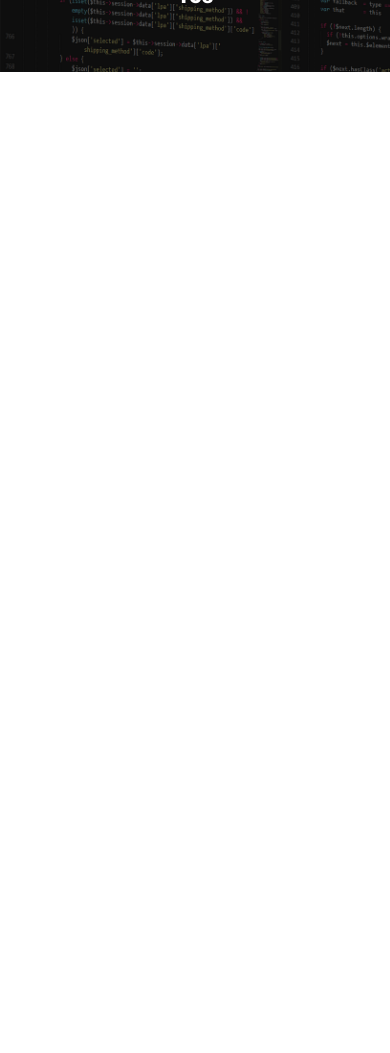
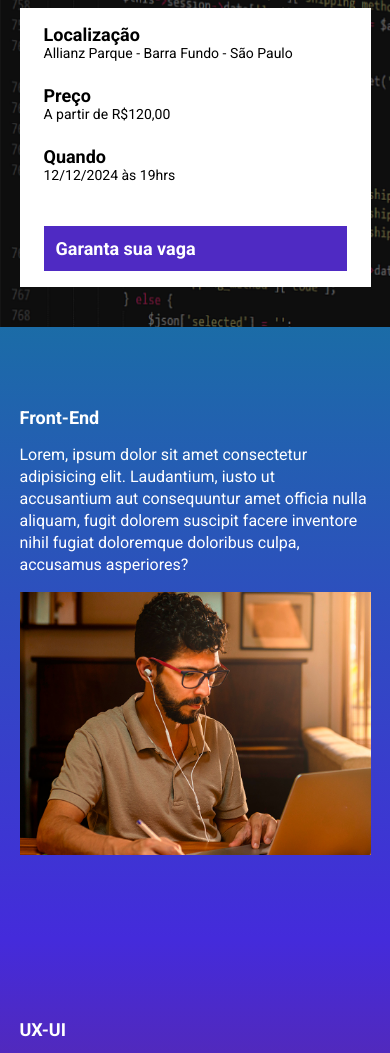
Before and after one commit to DiperPines2/ebac_tech_talks, a website built with Parcel: page src/index.html in a window 390 px wide. Shown: the part 168-1221 px from the top of the page. Before the commit the page ends 844 px from the top, so only its background shows below. Built offline with nearby package versions, Linux system fonts and the light colour scheme.

Commit message:
corrigingo data do evento

```diff
--- a/package.json
+++ b/package.json
@@ -1,8 +1,8 @@
 {
   "name": "modulo22",
   "version": "1.0.0",
-  "main": "index.js",
   "scripts": {
+    "build": "parcel build src/index.html",
     "dev": "parcel src/index.html src/styles/main.scss src/scripts/main.js",
     "test": "echo \"Error: no test specified\" && exit 1"
   },
@@ -13,6 +13,7 @@
   "devDependencies": {
     "@parcel/transformer-sass": "^2.13.0",
     "parcel": "^2.13.0",
-    "sharp": "^0.33.5"
+    "sharp": "^0.33.5",
+    "svgo": "^3.3.2"
   }
 }
--- a/src/index.html
+++ b/src/index.html
@@ -4,6 +4,7 @@
     <meta charset="UTF-8">
     <meta name="viewport" content="width=device-width, initial-scale=1.0">
     <link rel="stylesheet" href="./styles/main.scss">
+    <link rel="stylesheet" href="https://unpkg.com/aos@next/dist/aos.css" />
 
     <link rel="preconnect" href="https://fonts.googleapis.com">
     <link rel="preconnect" href="https://fonts.gstatic.com" crossorigin>
@@ -15,12 +16,84 @@
         <div class="container">
             <img class="hero__logo" src="./images/ebac_logo.svg" alt="EBAC">
             <p class="hero__text">
-                O maior evento de tecnologia do Brasil começa em 10d 12h 20m 15s
+                O maior evento de tecnologia do Brasil começa em <span id="contador"></span>
             </p>
+            <div class="infos-bar">
+                <ul class="infos-bar__infos">
+                    <li class="infos-bar__infos__item">
+                        <b>Localização</b>
+                        Allianz Parque - Barra Fundo - São Paulo
+                    </li>
+                    <li class="infos-bar__infos__item">
+                        <b>Preço</b>
+                        A partir de R$120,00
+                    </li>
+                    <li class="infos-bar__infos__item">
+                        <b>Quando</b>
+                        12/12/2024 às 19hrs
+                    </li>
+                </ul>]
+                <a href="#" class="button button--primary">
+                    Garanta sua vaga
+                </a>
+            </div>
         </div>
     </header>
 
+    <section class="event event--frontend">
+        <div class="container" data-aos="fade-right">
+            <div class="event__details">
+                <h2 class="event__details__title">Front-End</h2>
+                <p class="event__details__description">
+                    Lorem, ipsum dolor sit amet consectetur adipisicing elit. Laudantium, iusto ut accusantium aut consequuntur
+                    amet officia nulla aliquam, fugit dolorem suscipit facere inventore nihil fugiat doloremque doloribus culpa, accusamus asperiores?
+                </p>
+            </div>
+            <img class="event__image" src="./images/frontend.png" alt="Front-End">
+        </div>
+    </section>
 
+    <section class="event event--ux-ui event--image-left">
+        <div class="container" data-aos="fade-left">
+            <div class="event__details">
+                <h2 class="event__details__title">UX-UI</h2>
+                <p class="event__details__description">
+                    Lorem, ipsum dolor sit amet consectetur adipisicing elit. Laudantium, iusto ut accusantium aut consequuntur
+                    amet officia nulla aliquam, fugit dolorem suscipit facere inventore nihil fugiat doloremque doloribus culpa, accusamus asperiores?
+                </p>
+            </div>
+            <img class="event__image" src="./images/frontend.png" alt="Front-End">
+        </div>
+    </section>
+
+    <section class="event event--data-science">
+        <div class="container" data-aos="fade-right">
+            <div class="event__details">
+                <h2 class="event__details__title">Data Science</h2>
+                <p class="event__details__description">
+                    Lorem, ipsum dolor sit amet consectetur adipisicing elit. Laudantium, iusto ut accusantium aut consequuntur
+                    amet officia nulla aliquam, fugit dolorem suscipit facere inventore nihil fugiat doloremque doloribus culpa, accusamus asperiores?
+                </p>
+            </div>
+            <img class="event__image" src="./images/frontend.png" alt="Front-End">
+        </div>
+    </section>
+
+    <section class="event event--backend event--image-left">
+        <div class="container" data-aos="fade-left">
+            <div class="event__details">
+                <h2 class="event__details__title">Back-End</h2>
+                <p class="event__details__description">
+                    Lorem, ipsum dolor sit amet consectetur adipisicing elit. Laudantium, iusto ut accusantium aut consequuntur
+                    amet officia nulla aliquam, fugit dolorem suscipit facere inventore nihil fugiat doloremque doloribus culpa, accusamus asperiores?
+                </p>
+            </div>
+            <img class="event__image" src="./images/frontend.png" alt="Front-End">
+        </div>
+    </section>
+
+
+    <script src="https://unpkg.com/aos@next/dist/aos.js"></script>
     <script src="./scripts/main.js"></script>
 </body>
 </html>
--- a/src/scripts/main.js
+++ b/src/scripts/main.js
@@ -1 +1,27 @@
-console.log('ola mundo')
+AOS.init();
+
+const dataDoEvento = new Date('Dec 12, 2024 19:00:00')
+const timeStampDoEvento = dataDoEvento.getTime()
+
+const contaAsHoras = setInterval(function() {
+    const agora = new Date()
+    const timeStampAtual = agora.getTime()
+
+    const distanciaAteOEvento = timeStampDoEvento - timeStampAtual
+
+    const diaEmMs = 1000 * 60 * 60 * 24
+    const horasEmMs = 1000 * 60 * 60
+    const minutosEmMs = 1000 * 60
+
+    const diasAteOEvento = Math.floor(distanciaAteOEvento / diaEmMs)
+    const horasAteOEvento = Math.floor((distanciaAteOEvento % diaEmMs) / horasEmMs)
+    const minutosAteOEvento = Math.floor(distanciaAteOEvento % horasEmMs / minutosEmMs)
+    const segundosAteOEvento = Math.floor((distanciaAteOEvento % minutosEmMs) / 1000)
+
+    document.getElementById('contador').innerHTML = `${diasAteOEvento}d ${horasAteOEvento}h ${minutosAteOEvento}m ${segundosAteOEvento}s`
+
+    if(dataDoEvento <= agora) {
+        clearInterval(contaAsHoras)
+        document.getElementById('contador').innerHTML = 'Evento expirado'
+    }
+}, 1000);
--- /dev/null
+++ b/src/styles/_event.scss
@@ -0,0 +1,61 @@
+@use 'variables';
+
+.event {
+    padding: 80px 0;
+
+    &--frontend {
+        background-image: linear-gradient(variables.$blue1, variables.$blue2);
+    }
+    &--ux-ui {
+        background-image: linear-gradient(variables.$blue2, variables.$pink);
+    }
+    &--data-science {
+        background-image: linear-gradient(variables.$pink, variables.$yellow);
+    }
+    &--backend {
+        background-image: linear-gradient(variables.$yellow, variables.$pink);
+    }
+
+    &--image-left {
+        .container {
+            flex-direction: row-reverse;
+        }
+    }
+
+    .container {
+        display: flex;
+        gap: 40px;
+    }
+
+    &__image {
+        max-width: 360px;
+    }
+
+    &__details {
+
+        &__title {
+            font-size: 18px;
+            font-weight: bold;
+            margin-bottom: 16px;
+        }
+
+        &__description {
+            line-height: 22px;
+        }
+    }
+
+    @media (max-width: 640px) {
+        .container {
+            display: block;
+        }
+
+        &__image {
+            width: 100%;
+        }
+
+        &__details {
+            margin-right: 0 ;
+            margin-bottom: 16px;
+        }
+    }
+}
--- a/src/styles/_hero.scss
+++ b/src/styles/_hero.scss
@@ -1,3 +1,5 @@
+@use 'variables';
+
 .hero {
     padding-top: 64px;
     padding-bottom: 100px;
@@ -16,7 +18,7 @@
         left: 0;
         width: 100%;
         height: 100%;
-        background-color: #000000;
+        background-color: variables.$secondaryTextColor;
         content: '';
         opacity: 0.5;
     }
--- /dev/null
+++ b/src/styles/_variables.scss
@@ -0,0 +1,8 @@
+$textColor: #fff;
+$secondaryTextColor: #000;
+
+$blue1: #1b6ca7;
+$blue2: #442bdb;
+$pink: #89223B;
+$yellow: #9C791D;
+$purple: #4F2AC3;
--- /dev/null
+++ b/src/styles/components/_button.scss
@@ -0,0 +1,25 @@
+@use '../variables';
+
+.button {
+    padding: 12px;
+    font-size: 18px;
+    font-weight: bold;
+    text-decoration: none;
+    text-align: center;
+    white-space: nowrap;
+
+    &--primary {
+        color: white;
+        background-color: variables.$purple;
+    }
+
+    @media (max-width: 640px) {
+        display: block;
+        width: 100%;
+    }
+
+    @media (max-width: 1024px) {
+        display: flex;
+        align-items: center;
+    }
+}
--- /dev/null
+++ b/src/styles/components/_infos_bar.scss
@@ -0,0 +1,43 @@
+@use '../variables';
+
+.infos-bar {
+    padding: 16px 24px;
+    background-color: variables.$textColor;
+    display: flex;
+    justify-content: space-between;
+
+    &__infos {
+        display: flex;
+        gap: 40px;
+
+        &__item {
+            font-size: 14px;
+            color: variables.$secondaryTextColor;
+            list-style: none;
+
+            b {
+                font-size: 18px;
+                display: block;
+                color: variables.$secondaryTextColor;
+            }
+        }
+    }
+
+    @media (max-width:640px) {
+        display: block;
+
+        &__infos {
+            display: block;
+
+            &__item {
+                margin-bottom: 24px;
+            }
+        }
+    }
+
+    @media (max-width: 1024px) {
+        &__infos {
+            gap: 16px;
+        }
+    }
+}
--- a/src/styles/main.scss
+++ b/src/styles/main.scss
@@ -1,11 +1,16 @@
 @use 'hero';
+@use 'components/infos_bar';
+@use 'components/button';
+@use 'event';
+@use 'variables';
+
 
 *{
     margin: 0;
     padding: 0;
     box-sizing: border-box;
     font-family: Roboto, sans-serif;
-    color: white;
+    color: variables.$textColor;
 }
 
 .container {
```
Also changed, not shown: 1 other file.
